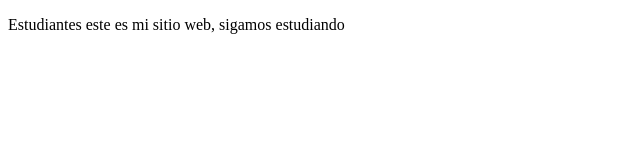
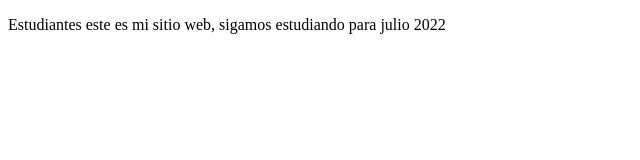
Before and after one commit to edborrero/projectoDemoCursoPrework, a plain HTML site: page index.html in a window 1280 px wide. Shown: the whole page, without its empty margins (0-640 px from the left). Drawn offline with Linux system fonts and the light colour scheme.

Commit message:
cambios curso prework

```diff
--- a/index.html
+++ b/index.html
@@ -7,6 +7,6 @@
     <title>Document</title>
 </head>
 <body>
-    <p> Estudiantes este es mi sitio web, sigamos estudiando   </p>
+    <p> Estudiantes este es mi sitio web, sigamos estudiando para julio 2022   </p>
 </body>
 </html>
```
